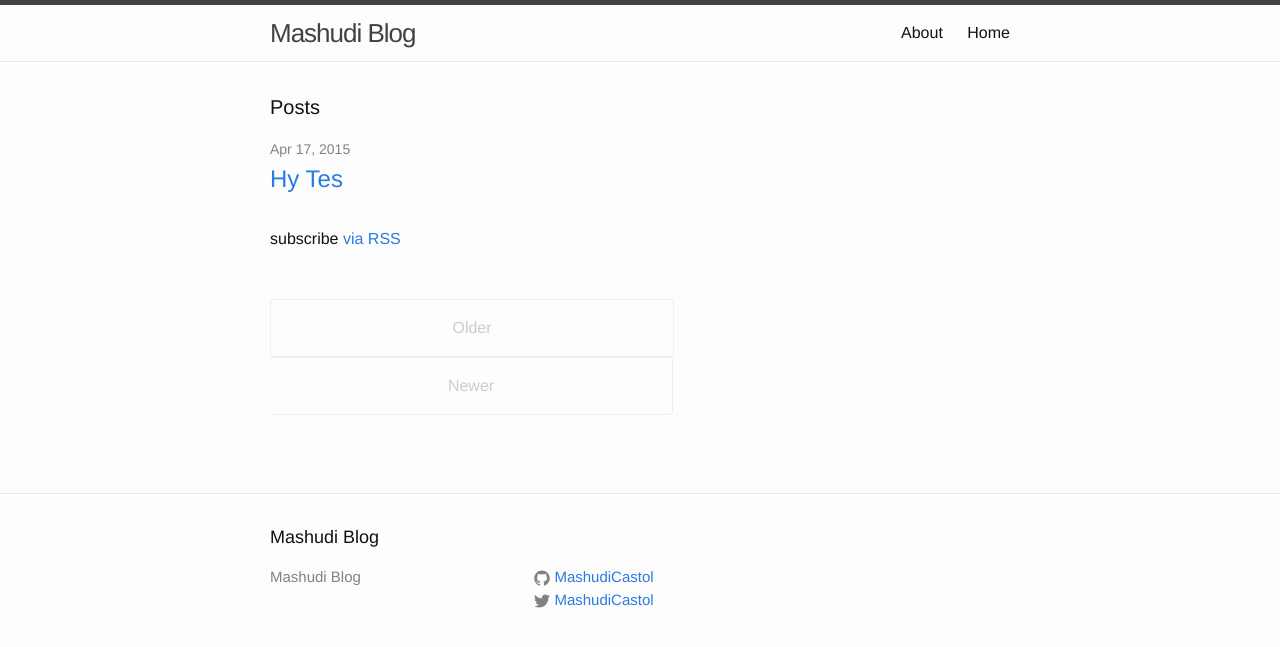
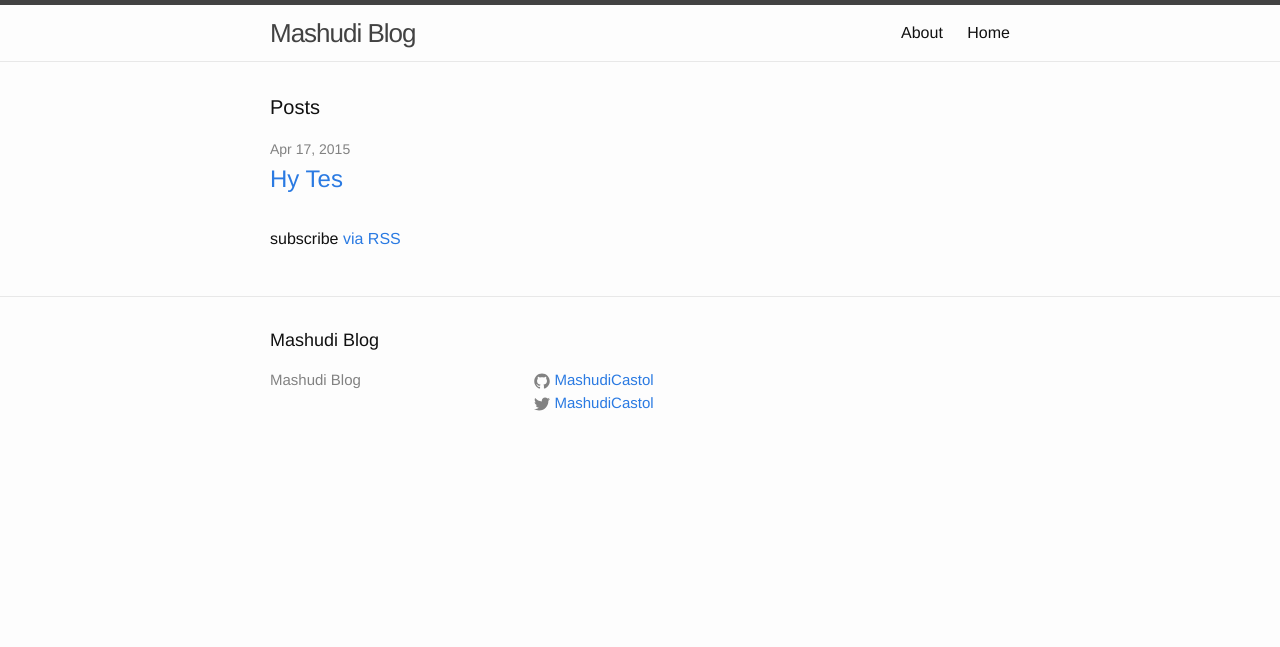
Before and after one commit to MashudiSudonym/diTerminal, a Jekyll site: the page built from index.html, in a window 1280 px wide. Shown: the top 647 px of the page. Built offline with Jekyll 4.4.1, drawn with Linux system fonts in a browser that asks for light colours.

Commit message:
Halaman update

```diff
--- a/_sass/_layout.scss
+++ b/_sass/_layout.scss
@@ -234,54 +234,3 @@
         }
     }
 }
-
-/*
- * Pagination
- *
- * Super lightweight (HTML-wise) blog pagination. `span`s are provide for when
- * there are no more previous or next posts to show.
- */
-
-.pagination {
-  overflow: hidden; /* clearfix */
-  margin-left: -1rem;
-  margin-right: -1rem;
-  font-family: "PT Sans", Helvetica, Arial, sans-serif;
-  color: #ccc;
-  text-align: center;
-}
-
-/* Pagination items can be `span`s or `a`s */
-.pagination-item {
-  display: block;
-  padding: 1rem;
-  border: 1px solid #eee;
-}
-.pagination-item:first-child {
-  margin-bottom: -1px;
-}
-
-/* Only provide a hover state for linked pagination items */
-a.pagination-item:hover {
-  background-color: #f5f5f5;
-}
-
-@media (min-width: 30em) {
-  .pagination {
-    margin: 3rem 0;
-  }
-  .pagination-item {
-    float: left;
-    width: 50%;
-  }
-  .pagination-item:first-child {
-    margin-bottom: 0;
-    border-top-left-radius:    4px;
-    border-bottom-left-radius: 4px;
-  }
-  .pagination-item:last-child {
-    margin-left: -1px;
-    border-top-right-radius:    4px;
-    border-bottom-right-radius: 4px;
-  }
-}
--- a/index.html
+++ b/index.html
@@ -22,20 +22,3 @@
   <p class="rss-subscribe">subscribe <a href="{{ "/feed.xml" | prepend: site.baseurl }}">via RSS</a></p>
 
 </div>
-
-<div class="pagination">
-  {% if paginator.next_page %}
-    <a class="pagination-item older" href="/page{{paginator.next_page}}">Older</a>
-  {% else %}
-    <span class="pagination-item older">Older</span>
-  {% endif %}
-  {% if paginator.previous_page %}
-    {% if paginator.page == 2 %}
-      <a class="pagination-item newer" href="/">Newer</a>
-    {% else %}
-      <a class="pagination-item newer" href="/page{{paginator.previous_page}}">Newer</a>
-    {% endif %}
-  {% else %}
-    <span class="pagination-item newer">Newer</span>
-  {% endif %}
-</div>
```
